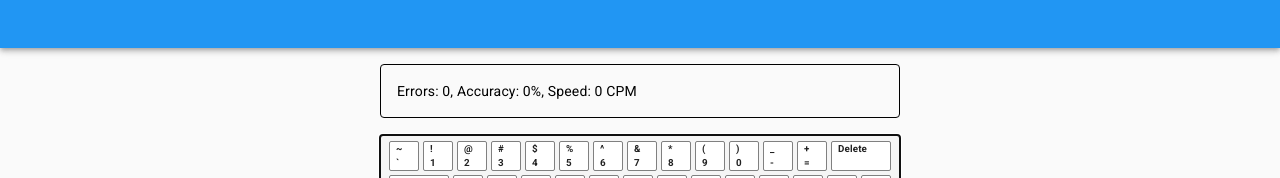
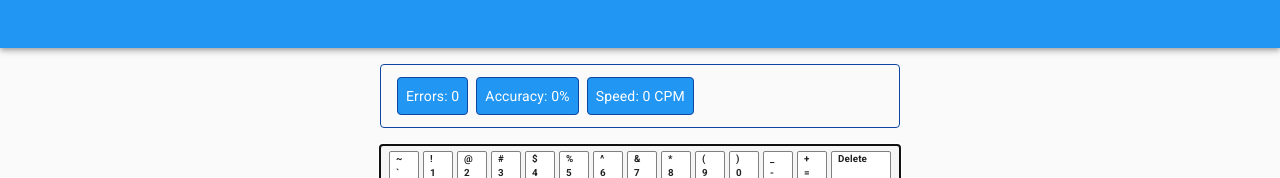
Before and after one commit to rami11/react-typer, a React (Create React App) app: page / in a window 1280 px wide. Shown: the top 178 px of the page. Built offline with nearby package versions, Linux system fonts and the light colour scheme; no server answers.

Commit message:
Put summary info (Error, Accuracy, Speed) in a Box instead of commas

```diff
--- a/src/components/App.js
+++ b/src/components/App.js
@@ -12,12 +12,12 @@ const theme = createMuiTheme({
     borderRadius: "4px",
     backgroundColor: grey[50],
     color: "black",
-    border: "1px solid",
+    border: `.5px solid ${blue[900]}`,
   },
   palette: {
     primary: blue,
     secondary: {
-      main: blue[500],
+      main: blue[900],
     },
   },
 });
--- a/src/components/typer/SummaryBlock.js
+++ b/src/components/typer/SummaryBlock.js
@@ -4,15 +4,23 @@ import { Box } from "@material-ui/core";
 import { withStyles } from "@material-ui/core/styles";
 
 const styles = (theme) => ({
-  summaryBlock: theme.block,
+  summaryBlock: { ...theme.block, padding: 12, display: "flex" },
+  box: {
+    ...theme.block,
+    color: "white",
+    padding: 8,
+    margin: "0 4px",
+    backgroundColor: theme.palette.primary.main,
+  },
 });
 
 const SummaryBlock = withStyles(styles)((props) => {
   const classes = props.classes;
   return (
     <Box className={classes.summaryBlock}>
-      Errors: {props.errorCount}, Accuracy: {props.accuracyPercentage}%, Speed:{" "}
-      {props.speed} CPM
+      <Box className={classes.box}>Errors: {props.errorCount}</Box>
+      <Box className={classes.box}>Accuracy: {props.accuracyPercentage}%</Box>
+      <Box className={classes.box}>Speed: {props.speed} CPM</Box>
     </Box>
   );
 });
```
